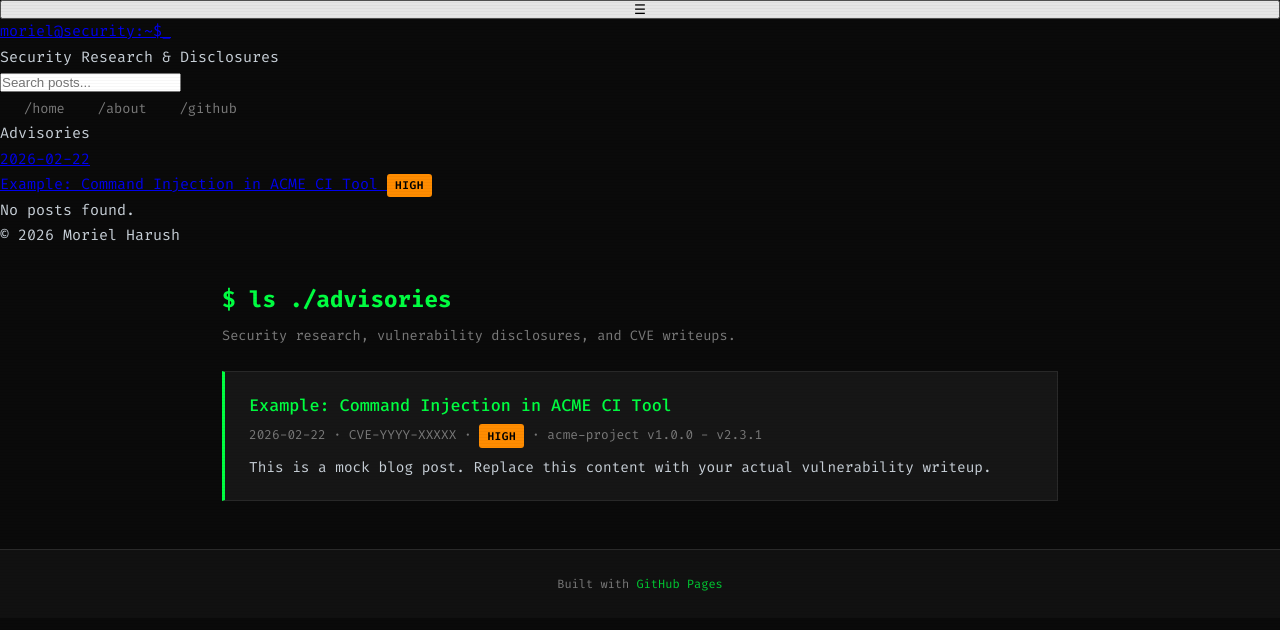
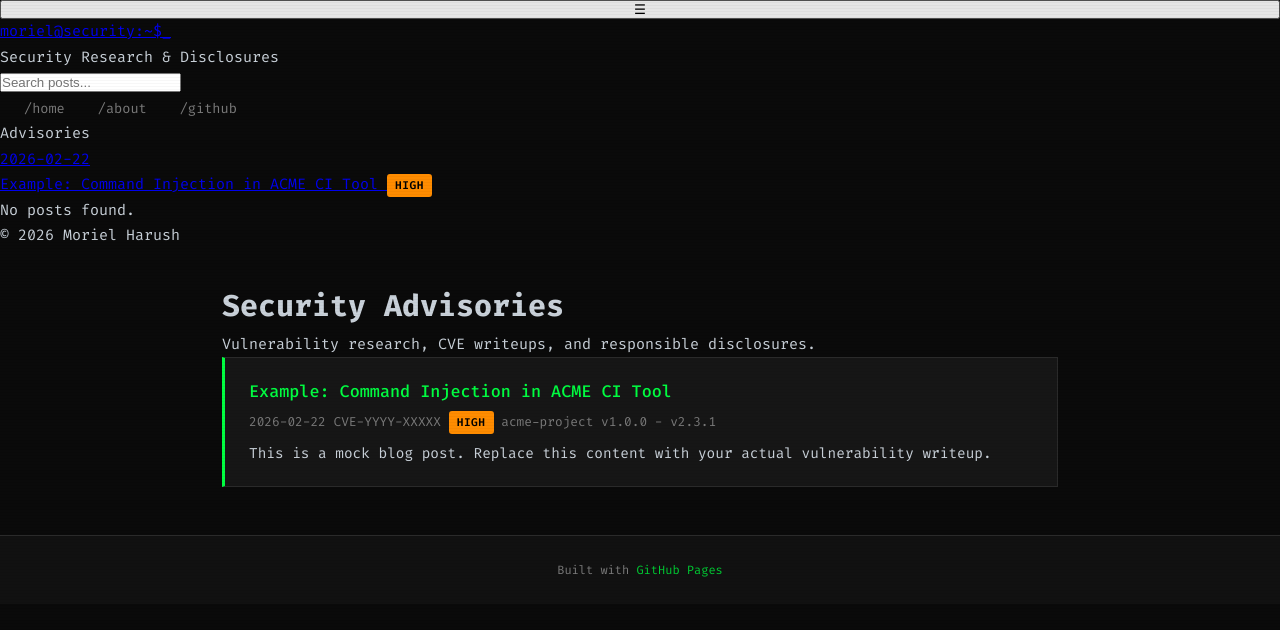
Before and after one commit to MorielHarush/morielharush.github.io, a Jekyll site: the page built from index.html, in a window 1280 px wide. Shown: the top 630 px of the page. Built offline with Jekyll 4.4.1, drawn with Linux system fonts in a browser that asks for light colours.

Commit message:
Add files via upload

```diff
--- a/index.html
+++ b/index.html
@@ -3,8 +3,10 @@ layout: default
 title: Home
 ---
 
-<h2 style="color: var(--green); margin-bottom: 0.3rem;">$ ls ./advisories</h2>
-<p style="color: var(--text-muted); margin-bottom: 1.5rem; font-size: 0.85rem;">Security research, vulnerability disclosures, and CVE writeups.</p>
+<div class="home-header">
+  <h1>Security Advisories</h1>
+  <p>Vulnerability research, CVE writeups, and responsible disclosures.</p>
+</div>
 
 <ul class="post-list">
   {% for post in site.posts %}
@@ -12,9 +14,8 @@ title: Home
     <a href="{{ post.url | relative_url }}">{{ post.title }}</a>
     <div class="post-meta">
       <span>{{ post.date | date: "%Y-%m-%d" }}</span>
-      {% if post.cve %} &middot; <span>{{ post.cve }}</span>{% endif %}
+      {% if post.cve %}<span>{{ post.cve }}</span>{% endif %}
       {% if post.severity %}
-        &middot;
         {% if post.severity == "Critical" %}
           <span class="badge badge-critical">{{ post.severity }}</span>
         {% elsif post.severity == "High" %}
@@ -25,7 +26,7 @@ title: Home
           <span class="badge badge-low">{{ post.severity }}</span>
         {% endif %}
       {% endif %}
-      {% if post.affected %} &middot; <span>{{ post.affected }}</span>{% endif %}
+      {% if post.affected %}<span>{{ post.affected }}</span>{% endif %}
     </div>
     {% if post.excerpt %}
       <div class="post-excerpt">{{ post.excerpt | strip_html | truncatewords: 30 }}</div>
```
Also changed, not shown: about.html (added, +23 -0 lines).
